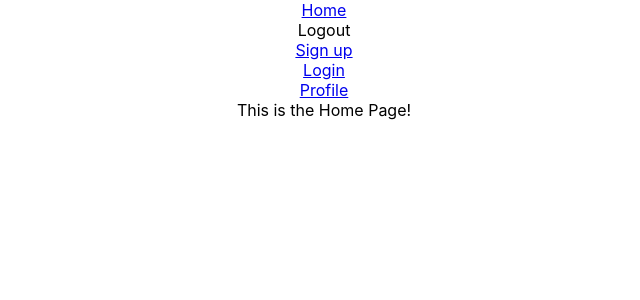
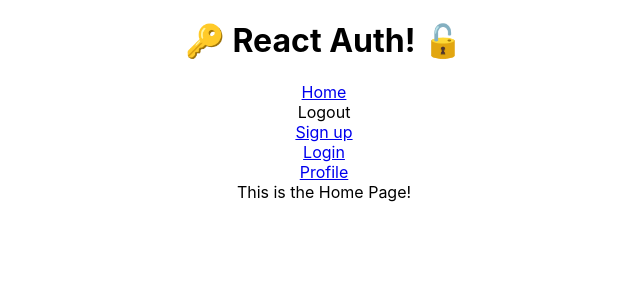
Before and after one commit to Mutotu/react-auth-codealong, a React (Create React App) app: page / in a window 1280 px wide. Shown: the top 300 px of the page, without its empty margins (316-956 px from the left). Built offline with nearby package versions, Linux system fonts and the light colour scheme.

Commit message:
Update App.js

```diff
--- a/src/App.js
+++ b/src/App.js
@@ -9,6 +9,7 @@ import './App.css';
 function App() {
   return (
     <div className="App">
+      <h1>🔑 React Auth! 🔓</h1>
       <NavBar />
       <Routes>
         <Route path="/" element={<Home />} />
```
